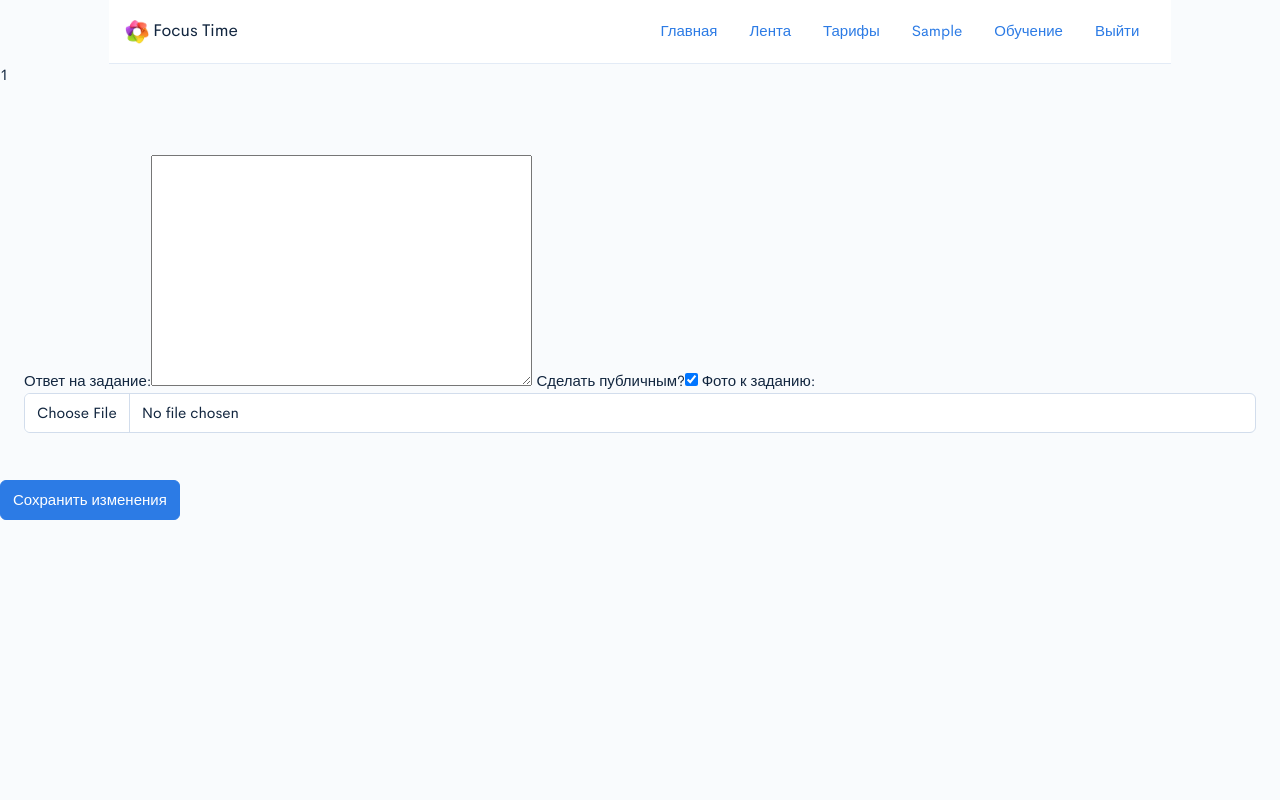
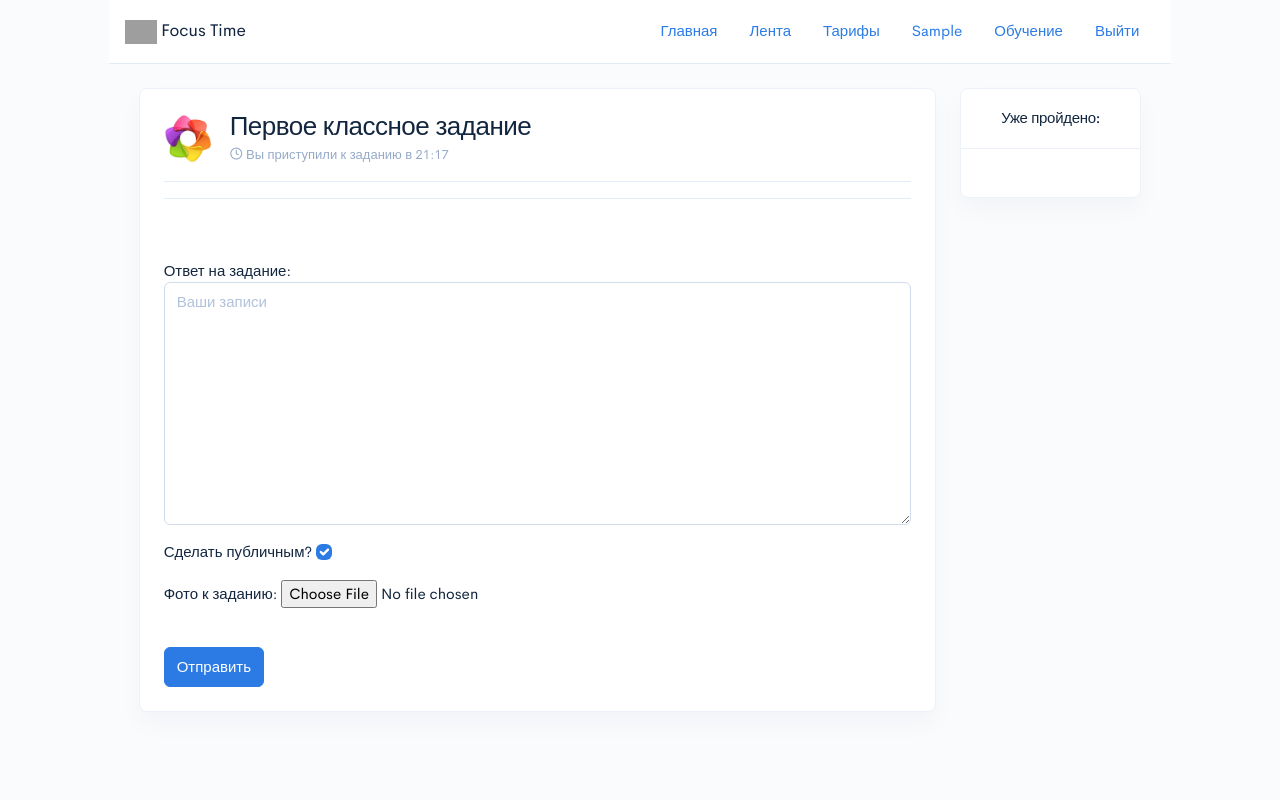
Before and after one commit to dmitriykyc/FocusTime-Django, a Django app: template tasksapp/templates/tasksapp/update.html in a window 1280 px wide. Run offline with Django 3.2, Linux system fonts and the light colour scheme; the template is opened without the code that fills it: values that come from a table or form of the project are taken from there, others are empty; the visitor is signed in with stand-in values (Sample User, id 1); some libraries are stand-ins or nearby versions; some web fonts are replaced; grey boxes are pictures that could not be loaded.

Commit message:
- Подправил окно с ответом

```diff
--- a/FocusTime/settings.py
+++ b/FocusTime/settings.py
@@ -133,7 +133,7 @@ STATICFILES_DIRS = (
 STATIC_ROOT = os.path.join(BASE_DIR, 'collected_static')
 
 MEDIA_URL = '/media/'
-MEDIA_ROOT = os.path.join(BASE_DIR, 'media')
+MEDIA_ROOT = os.path.join(BASE_DIR, 'static/media')
 PROJECT_DIR = os.path.dirname(__file__)
 
 TINYMCE_SPELLCHECKER = True
--- a/mainapp/templates/mainapp/base.html
+++ b/mainapp/templates/mainapp/base.html
@@ -34,7 +34,7 @@
 
                 <div class="container-fluid">
                     <a class="navbar-brand" href="#">
-                        <img src="{% static 'img/icon.png' %}" alt="" height="30"
+                        <img src="{% static 'img/logo.png' %}" alt="" height="30"
                              class="d-inline-block align-text-top">
                         Focus Time
                     </a>
--- a/tasksapp/forms.py
+++ b/tasksapp/forms.py
@@ -18,6 +18,9 @@
         self.fields['is_public'].widget.attrs.update({
             'class': 'form-check-input'
         })
+        self.fields['media'].widget.attrs.update({
+            'label': '11111'
+        })
 
 
 
@@ -29,4 +32,10 @@
 
     def __init__(self, *args, **kwargs):
         super().__init__(*args, **kwargs)
-        self.fields['media'].widget.attrs.update({'class': 'form-control'})
+        self.fields['answer'].widget.attrs.update({
+            'class': 'form-control',
+            'placeholder': 'Ваши записи'
+        }),
+        self.fields['is_public'].widget.attrs.update({
+            'class': 'form-check-input'
+        })
--- a/tasksapp/templates/tasksapp/task.html
+++ b/tasksapp/templates/tasksapp/task.html
@@ -30,13 +30,13 @@
 
                                         <!-- Title -->
                                         <h1 class="mb-1">
-                                            Первое классное задание
+                                            {{ content_task.title }}
                                         </h1>
 
                                         <!-- Time -->
                                         <p class="card-text small text-muted">
                                             <span class="fe fe-clock"></span>
-                                            <time datetime="2018-05-24">Вы приступили к заданию в 21:17</time>
+                                            <time datetime="2018-05-24">Вы приступили к заданию в 21:17 <br> {{ content_task.description }}</time>
                                         </p>
 
                                     </div>
@@ -153,5 +153,6 @@
 
             </div> <!-- / .row -->
         </div>
+    </div>
 
 {% endblock %}
--- a/tasksapp/templates/tasksapp/update.html
+++ b/tasksapp/templates/tasksapp/update.html
@@ -2,35 +2,159 @@
 {% load static %}
 
 {% block content %}
-    {{ request.user.id }}
-    {{ content_task.content|safe }}
+    {#    {{ request.user.id }}#}
+    {#    {{ content_task.content|safe }}#}
+    {##}
+    {##}
+    {#    <form method="post" enctype="multipart/form-data">#}
+    {#        <br>#}
+    {#        <br>#}
+    {##}
+    {#        <div class="card-body align-baseline">#}
+    {#            {% csrf_token %}#}
+    {#            {{ form }}#}
+    {##}
+    {#        </div>#}
+    {#        <br>#}
+    {#        <input type="submit" class="btn btn-primary" value="Сохранить изменения" name="answer_edit">#}
+    {##}
+    {#    </form>#}
+    {##}
+    {##}
+    {##}
+    {##}
+    <div class="card-body">
+
+        <div class="container-fluid">
+            <div class="row">
+                <div class="col-12 col-xl-1"></div>
+                <div class="col-12 col-xl-8">
 
 
-    {#    {% if type_form == 1 %}#}
-    {#        <br>#}
-    {#        <br>#}
-    {#        {{ form.answer }}#}
-    {#        <input type="submit" class="btn btn-primary" value="Изменить" name="answer_edit">#}
-    {#    {% endif %}#}
+                    <!-- Card -->
+                    <div class="card">
+                        <div class="card-body">
+
+                            <!-- Header -->
+                            <div class="mb-3">
+                                <div class="row align-items-center">
+                                    <div class="col-auto">
+
+                                        <!-- Avatar -->
+
+                                        <img src="{% static 'img/icon.png' %}" alt="..."
+                                             class="avatar">
 
 
+                                    </div>
+                                    <div class="col ms-n2">
 
-    <form method="post" enctype="multipart/form-data">
-        <br>
-        <br>
+                                        <!-- Title -->
+                                        <h1 class="mb-1">
+                                            Первое классное задание
+                                        </h1>
 
-        <div class="card-body align-baseline">
-            {% csrf_token %}
-            {{ form }}
+                                        <!-- Time -->
+                                        <p class="card-text small text-muted">
+                                            <span class="fe fe-clock"></span>
+                                            <time datetime="2018-05-24">Вы приступили к заданию в 21:17</time>
+                                        </p>
 
-        </div>
-        <br>
-        <input type="submit" class="btn btn-primary" value="Сохранить изменения" name="answer_edit">
-
-    </form>
+                                    </div>
+                                    <div class="col-auto">
 
 
+                                    </div>
+                                </div> <!-- / .row -->
+                            </div>
+
+                            <!-- Текст -->
+                            <hr>
+                            {{ content_task.content|safe }}
+                            <hr>
+
+                            <!-- Ответ -->
+
+                            <br>
+                            <br>
+                            <form class="form-horizontal" method="post" enctype="multipart/form-data">
+                                {% csrf_token %}
+                                {{ form.as_p }}
+                                <br>
+
+{#                                <img src="/static/media/{{ answer.media }}" alt="..."#}
+{#                                     class="avatar-img rounded">#}
 
 
+                                <input type="submit" class="btn btn-primary" value="Отправить" name="answer_edit">
+                            </form>
+
+
+                        </div>
+                    </div>
+
+
+                </div>
+                <div class="col-12 col-xl-2">
+
+                    <!-- Прогресс -->
+                    <div class="card">
+                        <div class="card-header">
+
+                            <!-- Заголово -->
+                            <h4 class="card-header-title" align="center">
+                                Уже пройдено:
+                            </h4>
+
+                            {#                            <!-- Ссылка справа, не знаю оставлять ли, слишком большое -->#}
+                            {#                            <a href="project-overview.html" class="small">вернуться<br>к заданиям</a>#}
+
+                        </div>
+                        <div class="card-body">
+
+                            <!-- Пройденные задания в правом блоке -->
+                            <div class="list-group list-group-flush my-n3">
+                                {% for i in progress_bar %}
+
+                                    <div class="list-group-item">
+                                        <div class="row align-items-center">
+                                            <div class="col-auto">
+
+                                                <!-- Avatar -->
+                                                <a href="project-overview.html" class="avatar avatar-4by3">
+                                                    <img src="{% static 'img/icon.png' %}" alt="..."
+                                                         class="avatar-img rounded">
+                                                </a>
+
+                                            </div>
+                                            <div class="col ms-n2">
+
+                                                <!-- Title -->
+                                                <h4 class="mb-1">
+                                                    <a href="project-overview.html">{{ i.title }}</a>
+                                                </h4>
+
+                                                <!-- Time -->
+                                                <p class="card-text small text-muted">
+                                                    <time datetime="2018-05-24">22.05.19</time>
+                                                </p>
+
+                                            </div>
+
+                                        </div> <!-- / .row -->
+                                    </div>
+
+                                {% endfor %}
+
+                            </div>
+
+                        </div> <!-- / .card-body -->
+                    </div> <!-- / .card -->
+
+                </div>
+
+            </div> <!-- / .row -->
+        </div>
+    </div>
 
 {% endblock %}
--- a/tasksapp/views.py
+++ b/tasksapp/views.py
@@ -87,7 +87,9 @@ def edit_answer(request, pk=None):
     content = {
         "page_title": page_title,
         "content_task": content_task,
-        'form': form
+        'form': form,
+        'answer': answer_if_exist
+
     }
 
     return render(request, 'tasksapp/update.html', content)
```
Also changed, not shown: tasksapp/services.py (+6 -12 lines).
